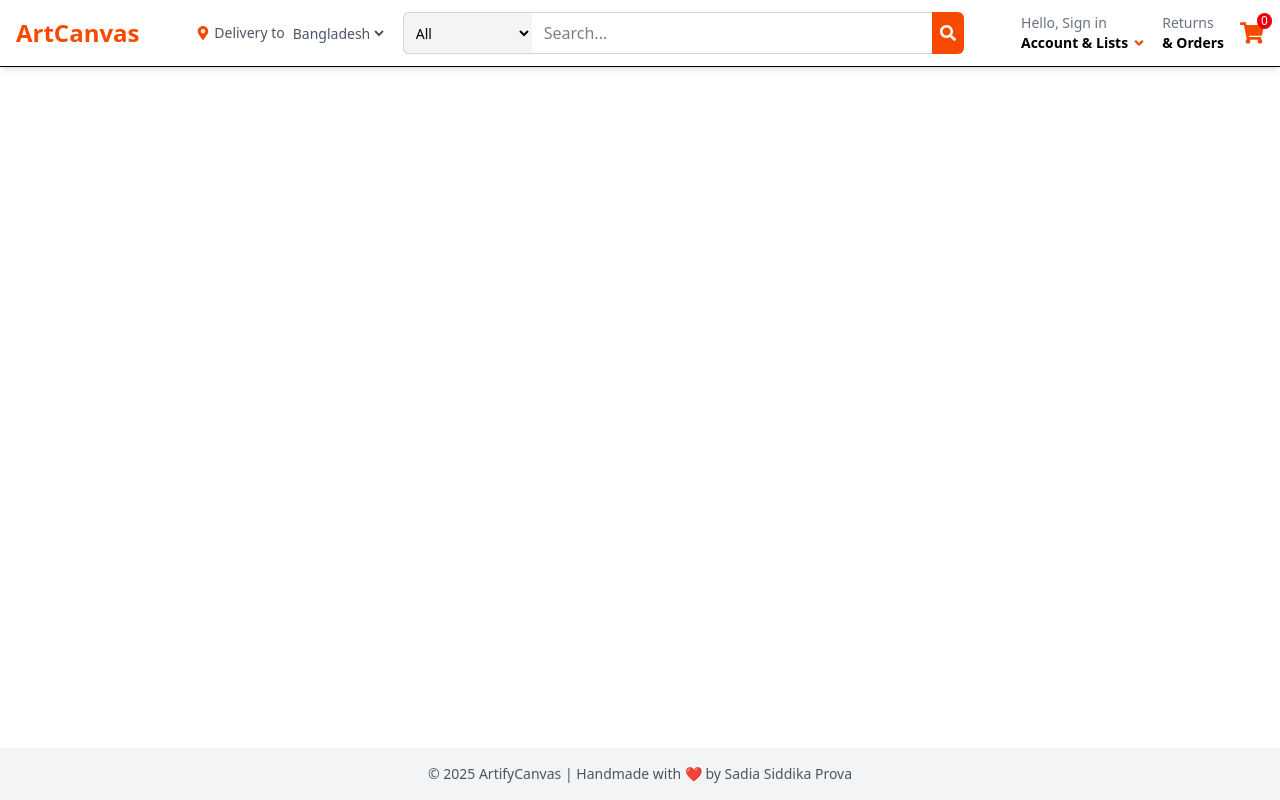
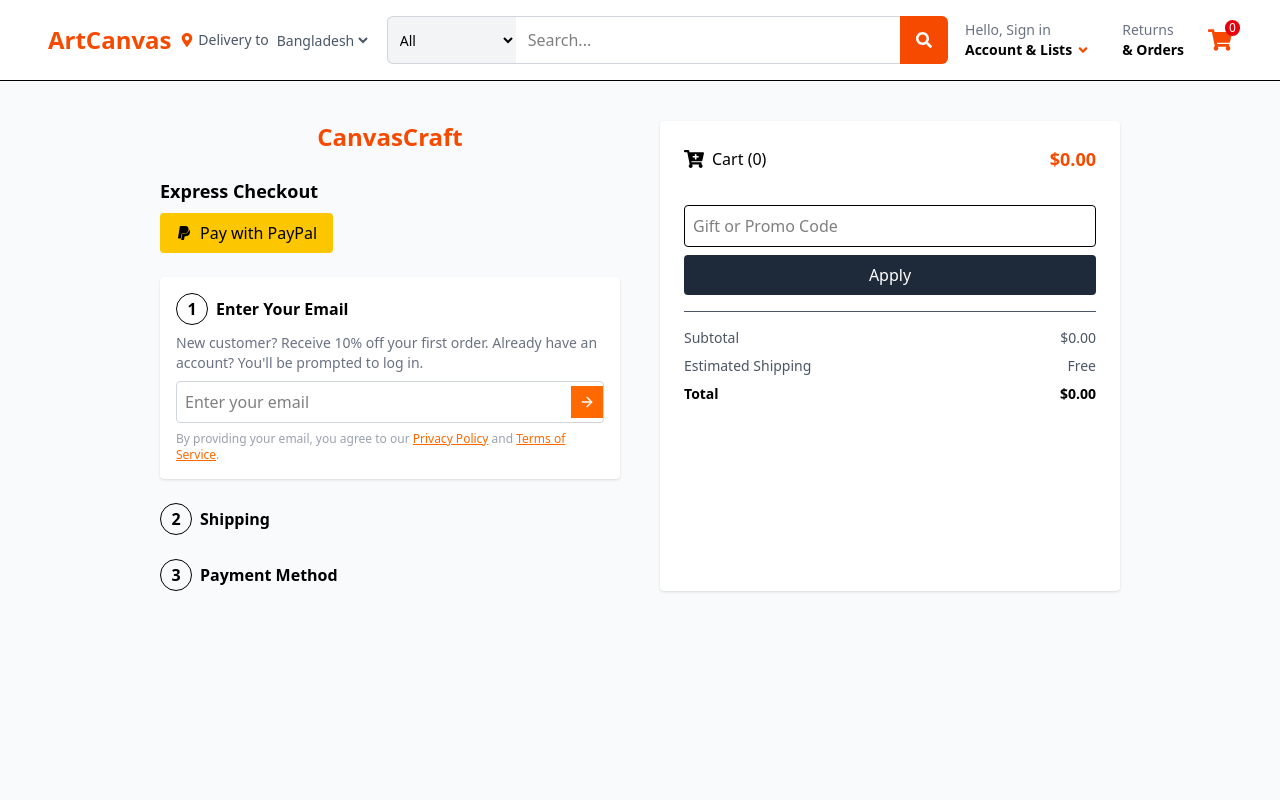
Before and after one commit to sadiaprova12/Artify_Canvas_E-commerce, a React (Vite) app: page /checkout in a window 1280 px wide. Shown: the top 800 px of the page. Built offline with nearby package versions, Linux system fonts and the light colour scheme.

Commit message:
added rating option

```diff
--- a/src/App.jsx
+++ b/src/App.jsx
@@ -5,6 +5,8 @@ import Home from './pages/Home/Home';
 import ProductList from './pages/ProductList/ProductList';
 import ProductDetails from './pages/ProductDetails/ProductDetail';
 import Cart from './pages/Cart/Cart';
+import CartPage from './pages/CartPage/CartPage';
+import Checkout from './pages/CheckOut/CheckOut';
 
 function App() {
   return (
@@ -16,6 +18,8 @@ function App() {
           <Route path="/products" element={<ProductList />} />
           <Route path="/products/:id" element={<ProductDetails />} />
           <Route path="/cart" element={<Cart />} />
+          <Route path="/" element={<CartPage />} />
+        <Route path="/checkout" element={<Checkout />} />
         </Routes>
       </main>
       <Footer />
--- a/src/components/Navbar/Navbar.jsx
+++ b/src/components/Navbar/Navbar.jsx
@@ -11,10 +11,11 @@ const Navbar = () => {
   const { cartItems } = useCart();
 
   const totalItems = cartItems.reduce((acc, item) => acc + item.quantity, 0);
+  const [isHovered, setIsHovered] = useState(false);
 
   return (
     <header className="bg-white shadow-md dark:bg-gray-900 dark:text-white">
-      <div className="flex items-center justify-between px-4 py-3 border-b dark:border-gray-700 relative">
+      <div className="flex items-center justify-between px-12 py-3 border-b dark:border-gray-700 relative">
         {/* Left: Logo + Hamburger */}
         <div className="flex items-center space-x-4">
           {/* Hamburger (Mobile) */}
@@ -27,7 +28,7 @@ const Navbar = () => {
 
           {/* Logo */}
           <div className="text-2xl font-bold text-orange-600">ArtCanvas</div>
-        </div>
+          </div>
 
         {/* Center: Delivery + Search Bar (Hidden on mobile) */}
         <div className="hidden sm:flex flex-col sm:flex-row sm:items-center sm:space-x-4 w-full max-w-3xl">
@@ -66,7 +67,7 @@ const Navbar = () => {
               onChange={(e) => setSearch(e.target.value)}
               className="flex-grow px-3 py-2 border-t border-b border-gray-300 focus:outline-none dark:bg-gray-800 dark:border-gray-700"
             />
-            <button className="bg-orange-600 p-2 rounded-r-md text-white">
+            <button className="bg-orange-600 p-4 rounded-r-md text-white">
               <FaSearch />
             </button>
           </div>
@@ -75,14 +76,14 @@ const Navbar = () => {
         {/* Right: Account + Cart (Always visible) */}
         <div className="flex items-center space-x-4 text-sm">
           <div className="relative group hidden sm:block">
-            <div className="flex flex-col items-start cursor-pointer">
-              <span className="text-gray-500 dark:text-gray-300">Hello, Sign in</span>
+            <div className="flex flex-col items-start cursor-pointer group-hover:border border-orange-800 p-2">
+              <span className="text-gray-500 dark:text-gray-300 ">Hello, Sign in</span>
               <span className="font-bold flex items-center gap-1">
                 Account & Lists <FaAngleDown className="text-orange-600" />
               </span>
             </div>
             {/* Dropdown */}
-            <div className="absolute top-12 left-0 w-48 bg-white dark:bg-gray-800 border border-gray-200 dark:border-gray-700 rounded-md shadow-lg opacity-0 group-hover:opacity-100 transition-opacity z-50">
+            <div className="absolute top-15 left-0 w-48 bg-white dark:bg-gray-800 border border-gray-200 dark:border-gray-700 rounded-md shadow-lg opacity-0 group-hover:opacity-100 transition-opacity z-30 ">
               <ul className="py-2 text-sm">
                 <li className="px-4 py-2 hover:bg-gray-100 dark:hover:bg-gray-700 cursor-pointer">Sign In</li>
                 <li className="px-4 py-2 hover:bg-gray-100 dark:hover:bg-gray-700 cursor-pointer">Register</li>
@@ -90,7 +91,7 @@ const Navbar = () => {
             </div>
           </div>
 
-          <div className="hidden sm:flex flex-col cursor-pointer">
+          <div className="hidden sm:flex flex-col cursor-pointer group-hover:border border-orange-800 p-2">
             <span className="text-gray-500 dark:text-gray-300">Returns</span>
             <span className="font-bold">& Orders</span>
           </div>
--- a/src/pages/Cart/Cart.jsx
+++ b/src/pages/Cart/Cart.jsx
@@ -1,3 +1,4 @@
+import { Link } from 'react-router-dom';
 import { useCart } from '../../context/CartContext';
 import { FiTrash2 } from 'react-icons/fi';
 
@@ -56,9 +57,12 @@ const Cart = () => {
 
       <div className="mt-6 text-right">
         <h3 className="text-xl font-bold">Total: ${getTotal()}</h3>
+        <Link to="/checkout">
         <button className="mt-4 bg-orange-500 text-white px-6 py-3 rounded hover:bg-orange-600">
           Proceed to Checkout
         </button>
+        </Link>
+
       </div>
     </div>
   );
--- /dev/null
+++ b/src/pages/CartPage/CartPage.jsx
@@ -0,0 +1,41 @@
+import { useNavigate } from 'react-router-dom';
+import { useCart } from '../../context/CartContext';
+
+const CartPage = () => {
+  const navigate = useNavigate();
+  const { cartItems } = useCart();
+
+  const handleProceed = () => {
+    if (cartItems.length > 0) {
+      navigate('/checkout');
+    } else {
+      alert('Your cart is empty!');
+    }
+  };
+
+  return (
+    <div className="min-h-screen py-10 px-4 md:px-20">
+      <h2 className="text-2xl font-bold mb-6">Your Cart</h2>
+
+      {/* Cart items listed here */}
+      {cartItems.map(item => (
+        <div key={item.id} className="mb-4 flex gap-4 items-center">
+          <img src={item.image} alt={item.name} className="w-16 h-16 object-cover" />
+          <div>
+            <p className="font-semibold">{item.name}</p>
+            <p>${item.price} × {item.quantity}</p>
+          </div>
+        </div>
+      ))}
+
+      <button
+        onClick={handleProceed}
+        className="mt-6 bg-orange-600 text-white py-2 px-4 rounded hover:bg-orange-700"
+      >
+        Proceed to Checkout
+      </button>
+    </div>
+  );
+};
+
+export default CartPage;
--- /dev/null
+++ b/src/pages/CheckOut/CheckOut.jsx
@@ -0,0 +1,112 @@
+import { useCart } from '../../context/CartContext';
+import { FiTrash2, FiArrowRight } from 'react-icons/fi';
+import { FaCartPlus, FaPaypal } from 'react-icons/fa';
+
+const Checkout = () => {
+  const { cartItems, removeFromCart, updateQuantity } = useCart();
+
+  const getTotal = () => {
+    return cartItems.reduce((acc, item) => acc + item.price * item.quantity, 0).toFixed(2);
+  };
+
+  return (
+    <div className="min-h-screen bg-gray-50 py-10 px-4 md:px-20 lg:px-40">
+      <div className="grid grid-cols-1 md:grid-cols-2 gap-10">
+
+        {/* Left Column */}
+        <div className="space-y-6">
+          {/* Logo */}
+          <div className="text-center text-2xl font-bold text-orange-600">CanvasCraft</div>
+
+          {/* Express Checkout */}
+          <div>
+            <h3 className="text-lg font-semibold mb-2">Express Checkout</h3>
+            <button className="flex items-center justify-center gap-2 bg-yellow-400 text-black px-4 py-2 rounded hover:bg-yellow-500">
+              <FaPaypal /> Pay with PayPal
+            </button>
+          </div>
+
+          {/* Email Section */}
+          <div className="bg-white p-4 rounded shadow space-y-2">
+            <div className="flex items-center gap-2">
+              <div className="w-8 h-8 flex items-center justify-center border rounded-full font-bold">1</div>
+              <p className="text-md font-semibold">Enter Your Email</p>
+            </div>
+            <p className="text-sm text-gray-500">New customer? Receive 10% off your first order. Already have an account? You'll be prompted to log in.</p>
+            <div className="flex items-center border border-gray-300 rounded overflow-hidden">
+              <input type="email" placeholder="Enter your email" className="flex-grow p-2 outline-none" />
+              <button className="bg-orange-500 text-white p-2">
+                <FiArrowRight />
+              </button>
+            </div>
+            <p className="text-xs text-gray-400">By providing your email, you agree to our <a href="#" className="text-orange-500 underline">Privacy Policy</a> and <a href="#" className="text-orange-500 underline">Terms of Service</a>.</p>
+          </div>
+
+          {/* Step 2: Shipping */}
+          <div className="flex items-center gap-2">
+            <div className="w-8 h-8 flex items-center justify-center border rounded-full font-bold">2</div>
+            <p className="text-md font-semibold">Shipping</p>
+          </div>
+
+          {/* Step 3: Payment Method */}
+          <div className="flex items-center gap-2">
+            <div className="w-8 h-8 flex items-center justify-center border rounded-full font-bold">3</div>
+            <p className="text-md font-semibold">Payment Method</p>
+          </div>
+        </div>
+
+        {/* Right Column - Cart Summary */}
+        <div className="bg-white p-6 rounded shadow space-y-4">
+          <div className="flex items-center justify-between">
+            <div className="flex items-center gap-2">
+              <FaCartPlus className="text-xl" />
+              <span>Cart ({cartItems.length})</span>
+            </div>
+            <div className="font-bold text-orange-600 text-lg">${getTotal()}</div>
+          </div>
+
+          {cartItems.map((item) => (
+            <div key={item.id} className="flex items-center justify-between border-b py-3">
+              <div className="flex items-center gap-4">
+                <img src={item.image} alt={item.name} className="w-14 h-14 object-cover rounded" />
+                <div>
+                  <h4 className="text-md font-semibold">{item.name}</h4>
+                  <div className="flex items-center gap-2 mt-1">
+                    <button onClick={() => updateQuantity(item.id, item.quantity - 1)} className="px-2 bg-gray-200 rounded hover:bg-gray-300">-</button>
+                    <span>{item.quantity}</span>
+                    <button onClick={() => updateQuantity(item.id, item.quantity + 1)} className="px-2 bg-gray-200 rounded hover:bg-gray-300">+</button>
+                  </div>
+                </div>
+              </div>
+              <button onClick={() => removeFromCart(item.id)} className="text-red-500 hover:text-red-700">
+                <FiTrash2 />
+              </button>
+            </div>
+          ))}
+
+          <div className="pt-4">
+            <input type="text" placeholder="Gift or Promo Code" className="w-full p-2 border rounded mb-2" />
+            <button className="w-full bg-gray-800 text-white py-2 rounded hover:bg-black">Apply</button>
+          </div>
+
+          <div className="pt-4 border-t text-sm text-gray-600 space-y-2">
+            <div className="flex justify-between">
+              <span>Subtotal</span>
+              <span>${getTotal()}</span>
+            </div>
+            <div className="flex justify-between">
+              <span>Estimated Shipping</span>
+              <span>Free</span>
+            </div>
+            <div className="flex justify-between font-bold text-md text-black">
+              <span>Total</span>
+              <span>${getTotal()}</span>
+            </div>
+          </div>
+        </div>
+      </div>
+    </div>
+  );
+};
+
+export default Checkout;
```
